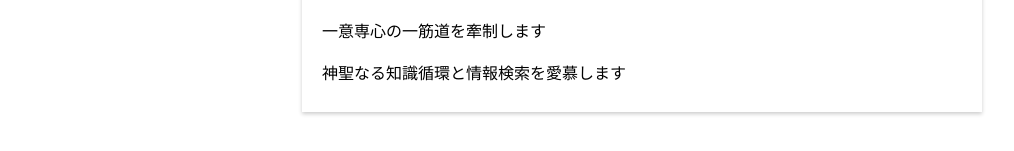
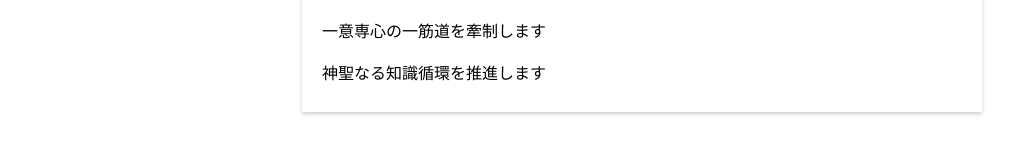
Before and after one commit to argon-association/argon, a plain HTML site: page philosophy.html in a window 1280 px wide. Shown: the part 724-875 px from the top of the page, without its empty margins (138-1152 px from the left). Drawn offline with Linux system fonts and the light colour scheme.

Commit message:
Update philosophy.html

```diff
--- a/philosophy.html
+++ b/philosophy.html
@@ -32,7 +32,7 @@
   <p>"理系"と"文系"の垣根を超えんとする人々を扶翼します</p>
   <p>最高の元素"アルゴンAr"の素敵さを広報します</p>
   <p>一意専心の一筋道を牽制します</p>
-  <p>神聖なる知識循環と情報検索を愛慕します</p>
+  <p>神聖なる知識循環を推進します</p>
 </div>
 <aside>
 <div class="left-title">サイトマップ</div>
```
